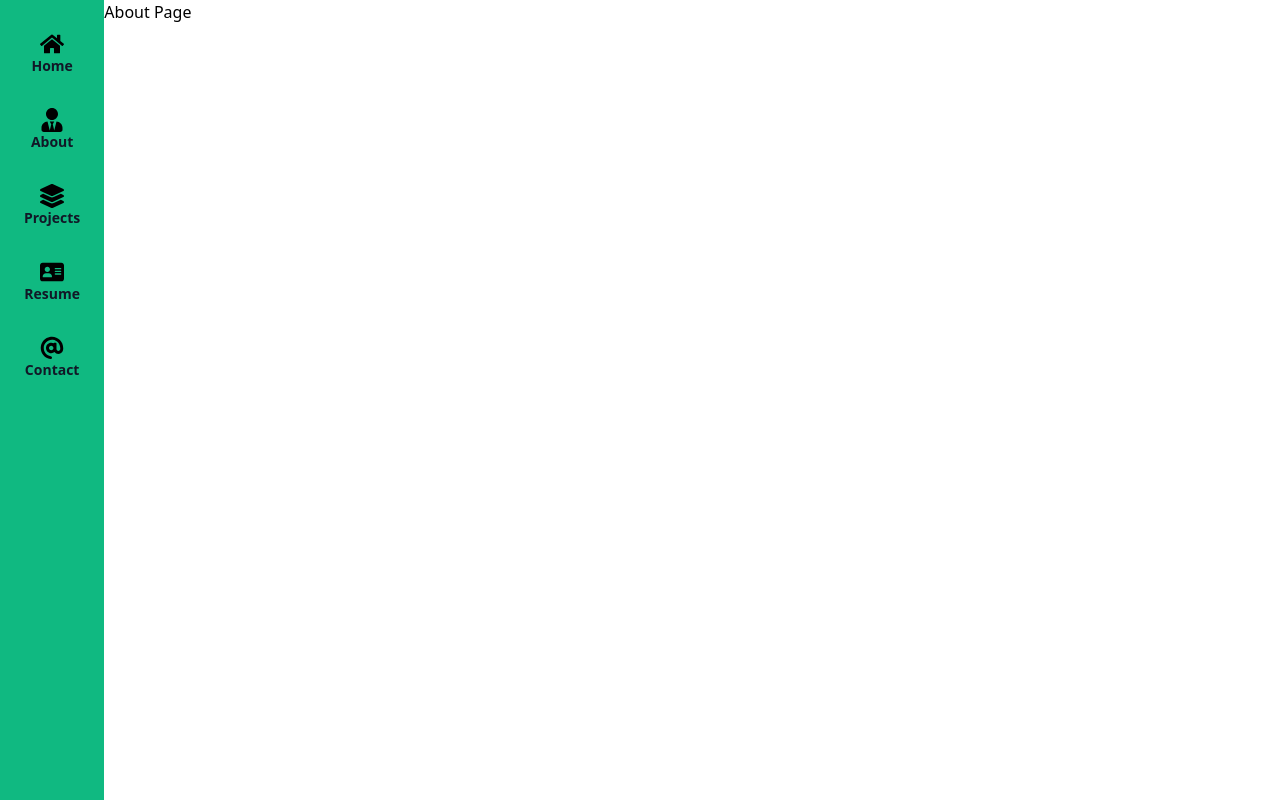
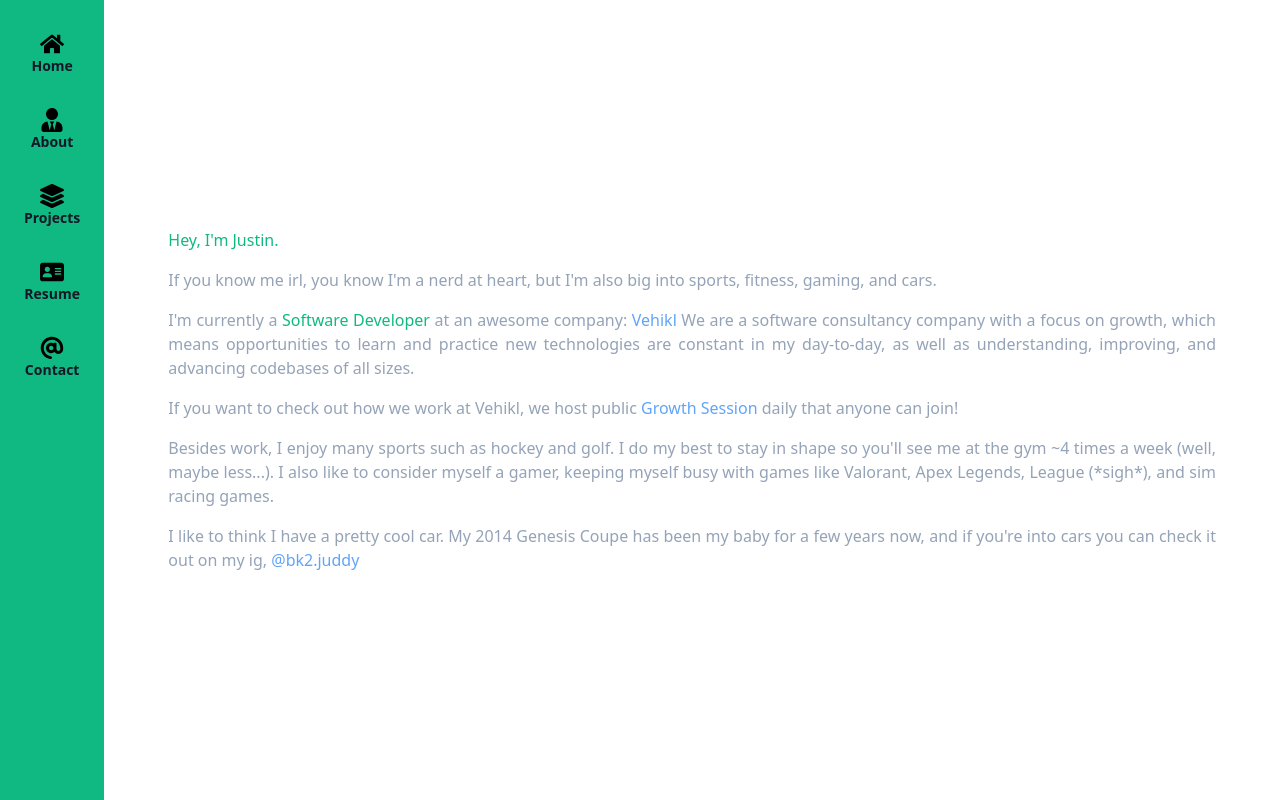
Before and after one commit to JStruk/portfolio-2022, a React (Create React App) app: page /about in a window 1280 px wide. Built offline with nearby package versions, Linux system fonts and the light colour scheme.

Commit message:
add some copy to the about page

```diff
--- a/src/App.tsx
+++ b/src/App.tsx
@@ -5,7 +5,7 @@ import { Routes, Route } from "react-router-dom";
 
 function App() {
   return (
-    <div className="flex overscroll-none">
+    <div className="flex">
       <LeftNavBar />
       <Routes>
         <Route path="/" element={<Home />} />
--- a/src/components/About.tsx
+++ b/src/components/About.tsx
@@ -1,7 +1,50 @@
 import React from 'react'
+import tw from 'tailwind-styled-components'
+
+const AboutContainer = tw.div`flex justify-center items-center h-screen overflow-scroll pt-32 p-2`
+const TextContainer = tw.div`md:px-12 overflow-scroll`
+const ParagraphWrapper = tw.div`text-slate-400 text-justify p-2`
+const HighlightedText = tw.span`text-emerald-500`
+const LinkText = tw.span`text-blue-400`
+
+type LinkProps = {
+    location: string
+    label: string
+}
+const Link = ({location, label}: LinkProps): JSX.Element => {
+    return (
+        <LinkText>
+            <a href={location} target="_blank" rel="noreferrer">
+                {label + " "}
+            </a>
+        </LinkText>
+    )
+}
 
 const About = (): JSX.Element => {
-    return (<p>About Page</p>)
+    return (
+        <AboutContainer>
+            <TextContainer>
+                <ParagraphWrapper><HighlightedText>Hey, I'm Justin.</HighlightedText></ParagraphWrapper>
+                <ParagraphWrapper>If you know me irl, you know I'm a nerd at heart, but I'm also big into sports,
+                    fitness, gaming, and cars.</ParagraphWrapper>
+                <ParagraphWrapper>I'm currently a <HighlightedText>Software Developer</HighlightedText> at an awesome
+                    company: <Link location="https://www.vehikl.com" label="Vehikl" />
+                    We are a software consultancy company with a focus on growth, which means opportunities to learn and
+                    practice new technologies are constant in my day-to-day, as well as understanding, improving, and
+                    advancing codebases of all sizes.</ParagraphWrapper>
+                <ParagraphWrapper>If you want to check out how we work at Vehikl, we host public <Link location="https://growth.vehikl.com" label="Growth Session" /> daily
+                    that anyone can join!</ParagraphWrapper>
+                <ParagraphWrapper>Besides work, I enjoy many sports such as hockey and golf. I do my best to stay in
+                    shape so you'll see me at the gym ~4 times a week (well, maybe less...). I also like to consider
+                    myself a gamer, keeping myself busy with games like Valorant, Apex Legends, League (*sigh*), and sim
+                    racing games.</ParagraphWrapper>
+                <ParagraphWrapper>I like to think I have a pretty cool car. My 2014 Genesis Coupe has been my baby
+                    for a few years now, and if you're into cars you can check it out on my ig, <Link location="https://www.instagram.com/bk2.juddy/" label="@bk2.juddy" />
+                </ParagraphWrapper>
+            </TextContainer>
+        </AboutContainer>
+    )
 }
 
 export default React.memo(About)
```
